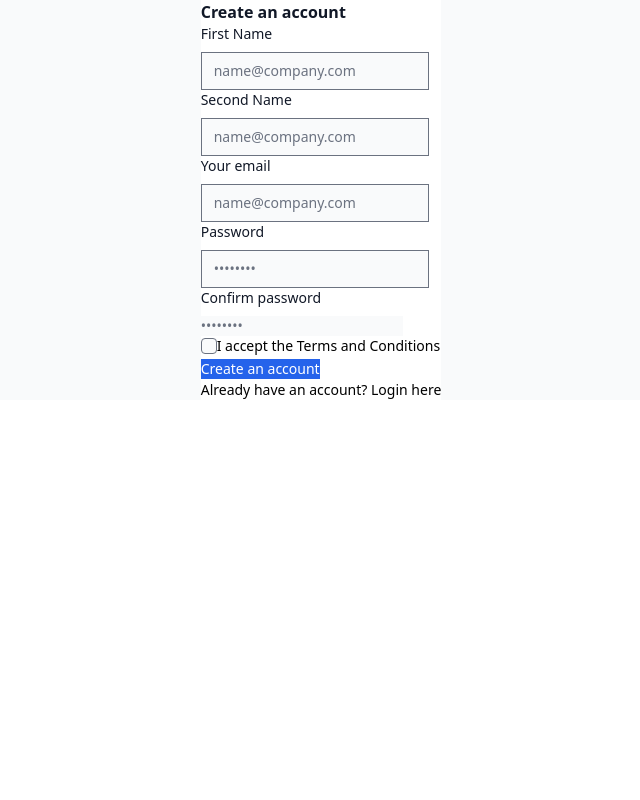
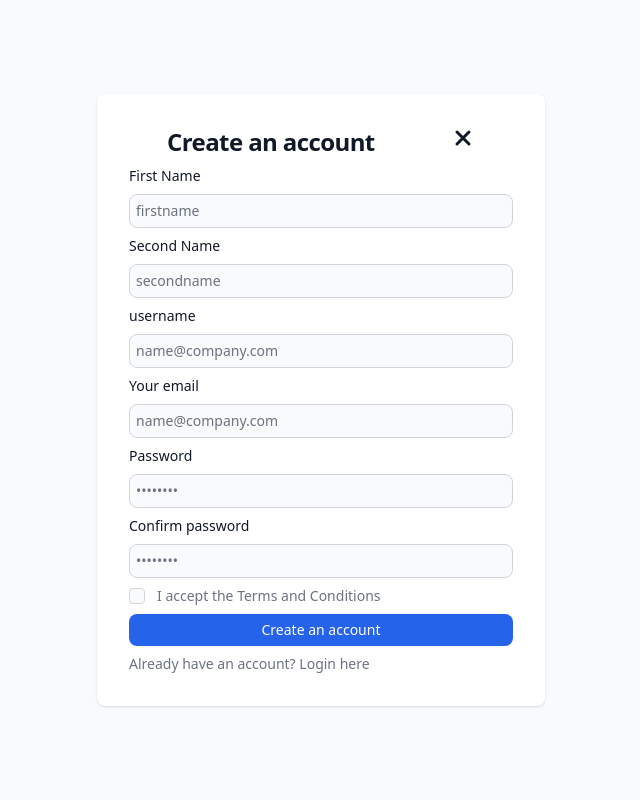
Before and after one commit to mainanorbert/sql_injection_attacks, a Django app: page /account/register in a window 1280 px wide. Shown: the whole page, without its empty margins (319-959 px from the left). Run offline with Django 5.2, Linux system fonts and the light colour scheme; some libraries are stand-ins or nearby versions.

Commit message:
implemented register page including handling of errors

```diff
--- a/SQLInjectonProject/Home/templates/home.html
+++ b/SQLInjectonProject/Home/templates/home.html
@@ -3,7 +3,7 @@
 <!DOCTYPE html>
 <html lang="en">
 	<head>
-    <title>Django Tailwind</title>
+    <title>SQL injection attacks</title>
 		<meta charset="UTF-8">
 		<meta name="viewport" content="width=device-width, initial-scale=1.0">
 		<meta http-equiv="X-UA-Compatible" content="ie=edge">
--- a/SQLInjectonProject/account/templates/register.html
+++ b/SQLInjectonProject/account/templates/register.html
@@ -2,7 +2,7 @@
 <!DOCTYPE html>
 <html lang="en">
 	<head>
-    <title>Django Tailwind</title>
+    <title>SQL injection attacks</title>
 		<meta charset="UTF-8">
 		<meta name="viewport" content="width=device-width, initial-scale=1.0">
 		<meta http-equiv="X-UA-Compatible" content="ie=edge">
@@ -11,33 +11,52 @@
 
     <body>
         <section class="bg-gray-50 dark:bg-gray-900">
-			<div class="flex flex-col items-center justify-center px-6 py-8 mx-auto md:h-screen lg:py-0">
+			<div class="flex flex-col items-center justify-center px-6 py-2 mx-auto md:h-screen lg:py-0">
 
 				<div class="w-full bg-white rounded-lg shadow dark:border md:mt-0 sm:max-w-md xl:p-0 dark:bg-gray-800 dark:border-gray-700">
-					<div class="p-6 space-y-4 md:space-y-6 sm:p-8">
-						<h1 class="text-xl font-bold leading-tight tracking-tight text-gray-900 md:text-2xl dark:text-white">
-							Create an account
+					<div class="p-2 space-y-2 md:space-y-2 sm:p-8">
+						<h1 class="text-xl font-bold flex justify-around leading-tight tracking-tight text-gray-900 md:text-2xl dark:text-white">
+							<p>Create an account</p>
+							<a href="{% url 'home'%}"><svg xmlns="http://www.w3.org/2000/svg" fill="none" viewBox="0 0 24 24" stroke-width="3" stroke="currentColor" class="size-6">
+								<path stroke-linecap="round" stroke-linejoin="round" d="M6 18 18 6M6 6l12 12" />
+							  </svg>
+							  </a>
 						</h1>
-						<form class="space-y-2 md:space-y-2" action="#">
+						{% if messages %}
+						<ul>
+							{% for message in messages %}
+							<li{% if message.tags %} class="text-red-200 bg-green-500 rounded text-center"{% endif %}>{{ message }}</li>
+							{% endfor %}
+						</ul
+						{% endif %}
+						<form method="post" class="space-y-2 md:space-y-2" action="#">
+							{% csrf_token %}
 							<div>
 								<label for="email" class="block mb-2 text-sm font-medium text-gray-900 dark:text-white">First Name</label>
-								<input type="email" name="email" id="email" class="bg-gray-50 border border-gray-300 text-gray-900 text-sm rounded-lg focus:ring-primary-600 focus:border-primary-600 block w-full p-2.5 dark:bg-gray-700 dark:border-gray-600 dark:placeholder-gray-400 dark:text-white dark:focus:ring-blue-500 dark:focus:border-blue-500" placeholder="name@company.com" required="">
+								<input type="text" name="firstname" id="firstname"
+								class="bg-gray-50 border border-gray-300 text-gray-900 text-sm rounded-lg focus:ring-primary-600 focus:border-primary-600 block w-full p-1.5 dark:bg-gray-700 dark:border-gray-600 dark:placeholder-gray-400 dark:text-white dark:focus:ring-blue-500 dark:focus:border-blue-500"
+								placeholder="firstname" required="">
 							</div>
 							<div>
 								<label for="email" class="block mb-2 text-sm font-medium text-gray-900 dark:text-white">Second Name</label>
-								<input type="email" name="email" id="email" class="bg-gray-50 border border-gray-300 text-gray-900 text-sm rounded-lg focus:ring-primary-600 focus:border-primary-600 block w-full p-2.5 dark:bg-gray-700 dark:border-gray-600 dark:placeholder-gray-400 dark:text-white dark:focus:ring-blue-500 dark:focus:border-blue-500" placeholder="name@company.com" required="">
+								<input type="text" name="secondname" id="secondname" class="bg-gray-50 border border-gray-300 text-gray-900 text-sm rounded-lg focus:ring-primary-600 focus:border-primary-600 block w-full p-1.5 dark:bg-gray-700 dark:border-gray-600 dark:placeholder-gray-400 dark:text-white dark:focus:ring-blue-500 dark:focus:border-blue-500"
+								placeholder="secondname" required="">
+							</div>
+							<div>
+								<label for="username" class="block mb-2 text-sm font-medium text-gray-900 dark:text-white">username</label>
+								<input type="username" name="username" id="username" class="bg-gray-50 border border-gray-300 text-gray-900 text-sm rounded-lg focus:ring-primary-600 focus:border-primary-600 block w-full p-1.5 dark:bg-gray-700 dark:border-gray-600 dark:placeholder-gray-400 dark:text-white dark:focus:ring-blue-500 dark:focus:border-blue-500" placeholder="name@company.com" required="">
 							</div>
 							<div>
 								<label for="email" class="block mb-2 text-sm font-medium text-gray-900 dark:text-white">Your email</label>
-								<input type="email" name="email" id="email" class="bg-gray-50 border border-gray-300 text-gray-900 text-sm rounded-lg focus:ring-primary-600 focus:border-primary-600 block w-full p-2.5 dark:bg-gray-700 dark:border-gray-600 dark:placeholder-gray-400 dark:text-white dark:focus:ring-blue-500 dark:focus:border-blue-500" placeholder="name@company.com" required="">
+								<input type="email" name="email" id="email" class="bg-gray-50 border border-gray-300 text-gray-900 text-sm rounded-lg focus:ring-primary-600 focus:border-primary-600 block w-full p-1.5 dark:bg-gray-700 dark:border-gray-600 dark:placeholder-gray-400 dark:text-white dark:focus:ring-blue-500 dark:focus:border-blue-500" placeholder="name@company.com" required="">
 							</div>
 							<div>
 								<label for="password" class="block mb-2 text-sm font-medium text-gray-900 dark:text-white">Password</label>
-								<input type="password" name="password" id="password" placeholder="••••••••" class="bg-gray-50 border border-gray-300 text-gray-900 text-sm rounded-lg focus:ring-primary-600 focus:border-primary-600 block w-full p-2.5 dark:bg-gray-700 dark:border-gray-600 dark:placeholder-gray-400 dark:text-white dark:focus:ring-blue-500 dark:focus:border-blue-500" required="">
+								<input type="password" name="password" id="password" placeholder="••••••••" class="bg-gray-50 border border-gray-300 text-gray-900 text-sm rounded-lg focus:ring-primary-600 focus:border-primary-600 block w-full p-1.5 dark:bg-gray-700 dark:border-gray-600 dark:placeholder-gray-400 dark:text-white dark:focus:ring-blue-500 dark:focus:border-blue-500" required="">
 							</div>
 							<div>
-								<label for="confirm-password" class="block mb-2 text-sm font-medium text-gray-900 dark:text-white">Confirm password</label>
-								<input type="confirm-password" name="confirm-password" id="confirm-password" placeholder="••••••••" class="bg-gray-50 border border-gray-300 text-gray-900 text-sm rounded-lg focus:ring-primary-600 focus:border-primary-600 block w-full p-2.5 dark:bg-gray-700 dark:border-gray-600 dark:placeholder-gray-400 dark:text-white dark:focus:ring-blue-500 dark:focus:border-blue-500" required="">
+								<label for="confirm_password" class="block mb-2 text-sm font-medium text-gray-900 dark:text-white">Confirm password</label>
+								<input type="password" name="confirm_password" id="confirm_password" placeholder="••••••••" class="bg-gray-50 border border-gray-300 text-gray-900 text-sm rounded-lg focus:ring-primary-600 focus:border-primary-600 block w-full p-1.5 dark:bg-gray-700 dark:border-gray-600 dark:placeholder-gray-400 dark:text-white dark:focus:ring-blue-500 dark:focus:border-blue-500" required="">
 							</div>
 							<div class="flex items-start">
 								<div class="flex items-center h-5">
@@ -47,9 +66,9 @@
 								  <label for="terms" class="font-light text-gray-500 dark:text-gray-300">I accept the <a class="font-medium text-primary-600 hover:underline dark:text-primary-500" href="#">Terms and Conditions</a></label>
 								</div>
 							</div>
-							<button type="submit" class="w-full text-white bg-blue-600 hover:bg-primary-700 focus:ring-4 focus:outline-none focus:ring-primary-300 font-medium rounded-lg text-sm px-5 py-2.5 text-center dark:bg-primary-600 dark:hover:bg-primary-700 dark:focus:ring-primary-800">Create an account</button>
+							<button type="submit" class="w-full text-white bg-blue-600 hover:bg-primary-700 focus:ring-4 focus:outline-none focus:ring-primary-300 font-medium rounded-lg text-sm px-5 py-1.5 text-center dark:bg-primary-600 dark:hover:bg-primary-700 dark:focus:ring-primary-800">Create an account</button>
 							<p class="text-sm font-light text-gray-500 dark:text-gray-400">
-								Already have an account? <a href="{%url 'login'%}" class="font-medium text-primary-600 hover:underline dark:text-primary-500">Login here</a>
+								Already have an account? <a href="{% url 'login'%}" class="font-medium text-primary-600 hover:underline dark:text-primary-500">Login here</a>
 							</p>
 						</form>
 					</div>
--- a/SQLInjectonProject/account/urls.py
+++ b/SQLInjectonProject/account/urls.py
@@ -1,9 +1,12 @@
 from django.urls import path
 from . import views
+# from Home import views as home_views
 
 
 
 urlpatterns = [
      path('register', views.register, name='register'),
     path('login', views.login, name='login'),
+    # path('', home_views.home, name='home'),
+
 ]
--- a/SQLInjectonProject/account/views.py
+++ b/SQLInjectonProject/account/views.py
@@ -1,10 +1,36 @@
-from django.shortcuts import render
-
-# Create your views here.
-
+from django.shortcuts import render, redirect
+from django.db import connection, IntegrityError
+from django.http import HttpResponse
+from django.contrib import messages
 
 def register(request):
-    """register page for app"""
+    """Register page for the app"""
+    if request.method == 'POST':
+        firstname = request.POST.get('firstname')
+        lastname = request.POST.get('lastname')
+        username = request.POST.get('username')
+        email = request.POST.get('email')
+        password = request.POST.get('password')
+        confirm_password = request.POST.get('confirm_password')
+
+        if password != confirm_password:
+            messages.error(request, "Passwords do not match!")
+            return redirect('register')
+
+        query = f"INSERT INTO account_user (firstname, lastname, username, email, password) VALUES ('{firstname}', '{lastname}', '{username}', '{email}', '{password}');"
+
+        try:
+            with connection.cursor() as cursor:
+                cursor.execute(query)
+            messages.success(request, f"User {username} registered successfully!")
+            return redirect('login')
+        except IntegrityError:
+            messages.error(request, "Username or email already exists!")
+            return redirect('register')
+        except Exception as e:
+            messages.error(request, f"An error occurred: {str(e)}")
+            return redirect('register')
+
     return render(request, 'register.html')
 
 
--- a/SQLInjectonProject/theme/static/css/dist/styles.css
+++ b/SQLInjectonProject/theme/static/css/dist/styles.css
@@ -853,16 +853,16 @@ select {
   margin-bottom: 2rem;
 }
 
+.ml-3 {
+  margin-left: 0.75rem;
+}
+
 .mr-auto {
   margin-right: auto;
 }
 
 .mt-auto {
   margin-top: auto;
-}
-
-.mt-4 {
-  margin-top: 1rem;
 }
 
 .block {
@@ -877,8 +877,9 @@ select {
   display: none;
 }
 
-.h-screen {
-  height: 100vh;
+.size-6 {
+  width: 1.5rem;
+  height: 1.5rem;
 }
 
 .h-10 {
@@ -907,6 +916,10 @@ select {
 
 .w-6 {
   width: 1.5rem;
+}
+
+.w-full {
+  width: 100%;
 }
 
 .max-w-sm {
@@ -935,6 +948,10 @@ select {
   flex-direction: column;
 }
 
+.items-start {
+  align-items: flex-start;
+}
+
 .items-center {
   align-items: center;
 }
@@ -951,6 +968,18 @@ select {
   justify-content: space-around;
 }
 
+.space-y-2 > :not([hidden]) ~ :not([hidden]) {
+  --tw-space-y-reverse: 0;
+  margin-top: calc(0.5rem * calc(1 - var(--tw-space-y-reverse)));
+  margin-bottom: calc(0.5rem * var(--tw-space-y-reverse));
+}
+
+.space-y-4 > :not([hidden]) ~ :not([hidden]) {
+  --tw-space-y-reverse: 0;
+  margin-top: calc(1rem * calc(1 - var(--tw-space-y-reverse)));
+  margin-bottom: calc(1rem * var(--tw-space-y-reverse));
+}
+
 .overflow-y-auto {
   overflow-y: auto;
 }
@@ -959,37 +988,30 @@ select {
   border-radius: 0.25rem;
 }
 
+.rounded-lg {
+  border-radius: 0.5rem;
+}
+
 .rounded-xl {
   border-radius: 0.75rem;
+}
+
+.border {
+  border-width: 1px;
 }
 
 .border-r {
   border-right-width: 1px;
 }
 
-.bg-gray-300 {
-  --tw-bg-opacity: 1;
-  background-color: rgb(209 213 219 / var(--tw-bg-opacity));
+.border-gray-300 {
+  --tw-border-opacity: 1;
+  border-color: rgb(209 213 219 / var(--tw-border-opacity));
 }
 
-.bg-gray-50 {
+.bg-black {
   --tw-bg-opacity: 1;
-  background-color: rgb(249 250 251 / var(--tw-bg-opacity));
-}
-
-.bg-red-300 {
-  --tw-bg-opacity: 1;
-  background-color: rgb(252 165 165 / var(--tw-bg-opacity));
-}
-
-.bg-red-500 {
-  --tw-bg-opacity: 1;
-  background-color: rgb(239 68 68 / var(--tw-bg-opacity));
-}
-
-.bg-gray-500 {
-  --tw-bg-opacity: 1;
-  background-color: rgb(107 114 128 / var(--tw-bg-opacity));
+  background-color: rgb(0 0 0 / var(--tw-bg-opacity));
 }
 
 .bg-blue-500 {
@@ -1002,9 +1024,19 @@ select {
   background-color: rgb(37 99 235 / var(--tw-bg-opacity));
 }
 
+.bg-gray-50 {
+  --tw-bg-opacity: 1;
+  background-color: rgb(249 250 251 / var(--tw-bg-opacity));
+}
+
 .bg-gray-800 {
   --tw-bg-opacity: 1;
   background-color: rgb(31 41 55 / var(--tw-bg-opacity));
+}
+
+.bg-green-400 {
+  --tw-bg-opacity: 1;
+  background-color: rgb(74 222 128 / var(--tw-bg-opacity));
 }
 
 .bg-white {
@@ -1012,13 +1044,26 @@ select {
   background-color: rgb(255 255 255 / var(--tw-bg-opacity));
 }
 
-.bg-black {
+.bg-green-200 {
   --tw-bg-opacity: 1;
-  background-color: rgb(0 0 0 / var(--tw-bg-opacity));
+  background-color: rgb(187 247 208 / var(--tw-bg-opacity));
+}
+
+.bg-green-500 {
+  --tw-bg-opacity: 1;
+  background-color: rgb(34 197 94 / var(--tw-bg-opacity));
 }
 
 .fill-current {
   fill: currentColor;
+}
+
+.p-2 {
+  padding: 0.5rem;
+}
+
+.p-2\.5 {
+  padding: 0.625rem;
 }
 
 .p-3 {
@@ -1029,9 +1074,26 @@ select {
   padding: 1rem;
 }
 
+.p-6 {
+  padding: 1.5rem;
+}
+
+.p-1 {
+  padding: 0.25rem;
+}
+
+.p-1\.5 {
+  padding: 0.375rem;
+}
+
 .px-4 {
   padding-left: 1rem;
   padding-right: 1rem;
+}
+
+.px-5 {
+  padding-left: 1.25rem;
+  padding-right: 1.25rem;
 }
 
 .px-6 {
@@ -1042,6 +1104,11 @@ select {
 .py-2 {
   padding-top: 0.5rem;
   padding-bottom: 0.5rem;
+}
+
+.py-2\.5 {
+  padding-top: 0.625rem;
+  padding-bottom: 0.625rem;
 }
 
 .py-3 {
@@ -1059,32 +1126,36 @@ select {
   padding-bottom: 1.5rem;
 }
 
-.pt-6 {
-  padding-top: 1.5rem;
+.py-8 {
+  padding-top: 2rem;
+  padding-bottom: 2rem;
+}
+
+.py-1 {
+  padding-top: 0.25rem;
+  padding-bottom: 0.25rem;
+}
+
+.py-1\.5 {
+  padding-top: 0.375rem;
+  padding-bottom: 0.375rem;
+}
+
+.px-2 {
+  padding-left: 0.5rem;
+  padding-right: 0.5rem;
+}
+
+.pr-\[4rem\] {
+  padding-right: 4rem;
 }
 
 .pt-4 {
   padding-top: 1rem;
 }
 
-.pr-4 {
-  padding-right: 1rem;
-}
-
-.pr-8 {
-  padding-right: 2rem;
-}
-
-.pr-12 {
-  padding-right: 3rem;
-}
-
-.pr-\[\] {
-  padding-right: ;
-}
-
-.pr-\[4rem\] {
-  padding-right: 4rem;
+.pt-6 {
+  padding-top: 1.5rem;
 }
 
 .text-center {
@@ -1095,19 +1166,24 @@ select {
   font-family: ui-serif, Georgia, Cambria, "Times New Roman", Times, serif;
 }
 
+.text-3xl {
+  font-size: 1.875rem;
+  line-height: 2.25rem;
+}
+
 .text-5xl {
   font-size: 3rem;
   line-height: 1;
 }
 
-.text-3xl {
-  font-size: 1.875rem;
-  line-height: 2.25rem;
-}
-
 .text-sm {
   font-size: 0.875rem;
   line-height: 1.25rem;
+}
+
+.text-xl {
+  font-size: 1.25rem;
+  line-height: 1.75rem;
 }
 
 .text-xs {
@@ -1119,12 +1195,16 @@ select {
   font-weight: 700;
 }
 
+.font-light {
+  font-weight: 300;
+}
+
+.font-medium {
+  font-weight: 500;
+}
+
 .font-semibold {
   font-weight: 600;
-}
-
-.leading-normal {
-  line-height: 1.5;
 }
 
 .leading-loose {
@@ -1135,8 +1215,20 @@ select {
   line-height: 1;
 }
 
+.leading-normal {
+  line-height: 1.5;
+}
+
+.leading-tight {
+  line-height: 1.25;
+}
+
 .tracking-normal {
   letter-spacing: 0em;
+}
+
+.tracking-tight {
+  letter-spacing: -0.025em;
 }
 
 .text-blue-600 {
@@ -1154,6 +1246,11 @@ select {
   color: rgb(156 163 175 / var(--tw-text-opacity));
 }
 
+.text-gray-500 {
+  --tw-text-opacity: 1;
+  color: rgb(107 114 128 / var(--tw-text-opacity));
+}
+
 .text-gray-900 {
   --tw-text-opacity: 1;
   color: rgb(17 24 39 / var(--tw-text-opacity));
@@ -1164,8 +1261,29 @@ select {
   color: rgb(255 255 255 / var(--tw-text-opacity));
 }
 
+.text-red-300 {
+  --tw-text-opacity: 1;
+  color: rgb(252 165 165 / var(--tw-text-opacity));
+}
+
+.text-red-500 {
+  --tw-text-opacity: 1;
+  color: rgb(239 68 68 / var(--tw-text-opacity));
+}
+
+.text-red-200 {
+  --tw-text-opacity: 1;
+  color: rgb(254 202 202 / var(--tw-text-opacity));
+}
+
 .opacity-25 {
   opacity: 0.25;
+}
+
+.shadow {
+  --tw-shadow: 0 1px 3px 0 rgb(0 0 0 / 0.1), 0 1px 2px -1px rgb(0 0 0 / 0.1);
+  --tw-shadow-colored: 0 1px 3px 0 var(--tw-shadow-color), 0 1px 2px -1px var(--tw-shadow-color);
+  box-shadow: var(--tw-ring-offset-shadow, 0 0 #0000), var(--tw-ring-shadow, 0 0 #0000), var(--tw-shadow);
 }
 
 .transition {
@@ -1210,6 +1328,74 @@ select {
   color: rgb(107 114 128 / var(--tw-text-opacity));
 }
 
+.hover\:underline:hover {
+  text-decoration-line: underline;
+}
+
+.focus\:outline-none:focus {
+  outline: 2px solid transparent;
+  outline-offset: 2px;
+}
+
+.focus\:ring-4:focus {
+  --tw-ring-offset-shadow: var(--tw-ring-inset) 0 0 0 var(--tw-ring-offset-width) var(--tw-ring-offset-color);
+  --tw-ring-shadow: var(--tw-ring-inset) 0 0 0 calc(4px + var(--tw-ring-offset-width)) var(--tw-ring-color);
+  box-shadow: var(--tw-ring-offset-shadow), var(--tw-ring-shadow), var(--tw-shadow, 0 0 #0000);
+}
+
+@media (min-width: 640px) {
+  .sm\:max-w-md {
+    max-width: 28rem;
+  }
+
+  .sm\:p-8 {
+    padding: 2rem;
+  }
+
+  .sm\:p-4 {
+    padding: 1rem;
+  }
+}
+
+@media (min-width: 768px) {
+  .md\:mt-0 {
+    margin-top: 0px;
+  }
+
+  .md\:h-screen {
+    height: 100vh;
+  }
+
+  .md\:space-y-2 > :not([hidden]) ~ :not([hidden]) {
+    --tw-space-y-reverse: 0;
+    margin-top: calc(0.5rem * calc(1 - var(--tw-space-y-reverse)));
+    margin-bottom: calc(0.5rem * var(--tw-space-y-reverse));
+  }
+
+  .md\:space-y-6 > :not([hidden]) ~ :not([hidden]) {
+    --tw-space-y-reverse: 0;
+    margin-top: calc(1.5rem * calc(1 - var(--tw-space-y-reverse)));
+    margin-bottom: calc(1.5rem * var(--tw-space-y-reverse));
+  }
+
+  .md\:space-y-8 > :not([hidden]) ~ :not([hidden]) {
+    --tw-space-y-reverse: 0;
+    margin-top: calc(2rem * calc(1 - var(--tw-space-y-reverse)));
+    margin-bottom: calc(2rem * var(--tw-space-y-reverse));
+  }
+
+  .md\:space-y-4 > :not([hidden]) ~ :not([hidden]) {
+    --tw-space-y-reverse: 0;
+    margin-top: calc(1rem * calc(1 - var(--tw-space-y-reverse)));
+    margin-bottom: calc(1rem * var(--tw-space-y-reverse));
+  }
+
+  .md\:text-2xl {
+    font-size: 1.5rem;
+    line-height: 2rem;
+  }
+}
+
 @media (min-width: 1024px) {
   .lg\:mx-auto {
     margin-left: auto;
```
Also changed, not shown: other parts of SQLInjectonProject/theme/static/css/dist/styles.css (+89 -0 lines), SQLInjectonProject/account/models.py (+8 -0 lines), SQLInjectonProject/account/templates/login.html (+8 -3 lines), SQLInjectonProject/account/migrations/0001_initial.py (added).
